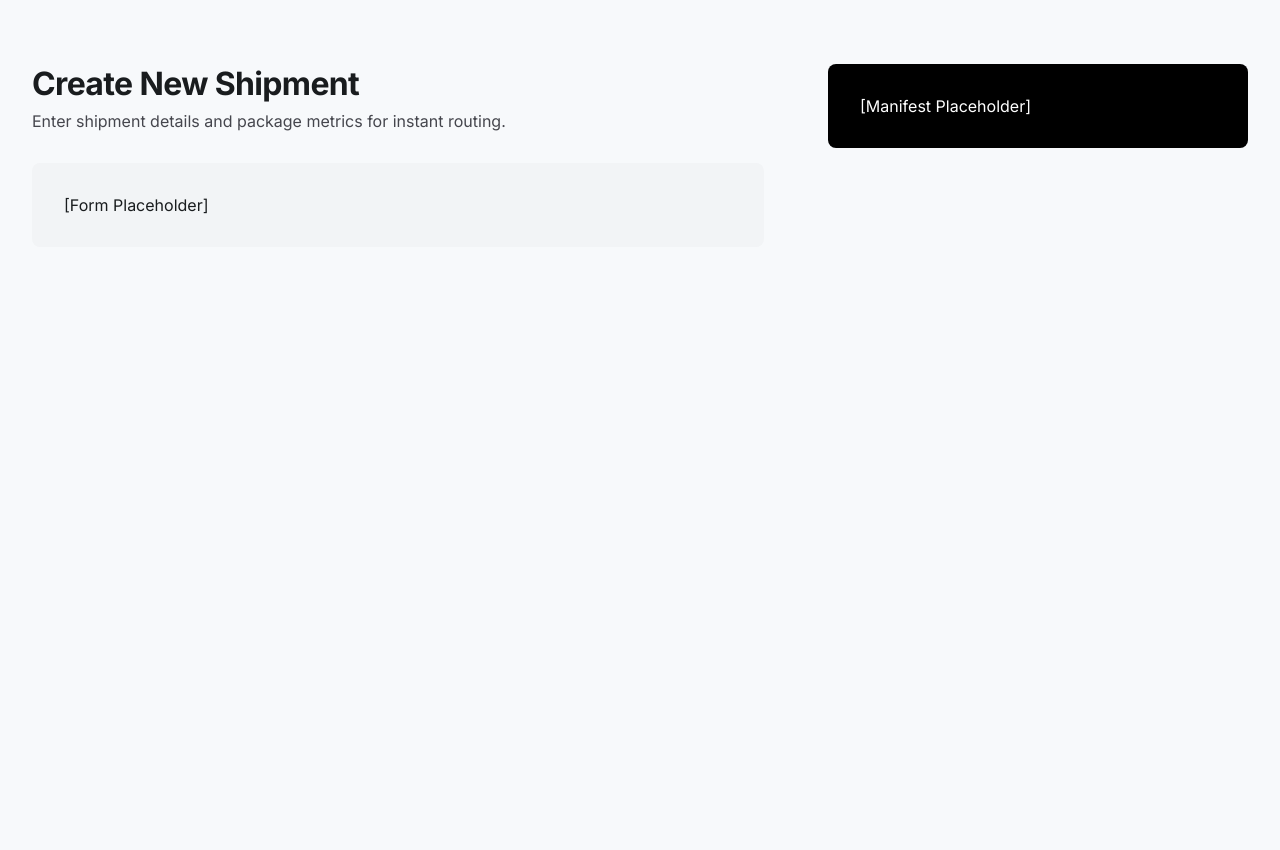
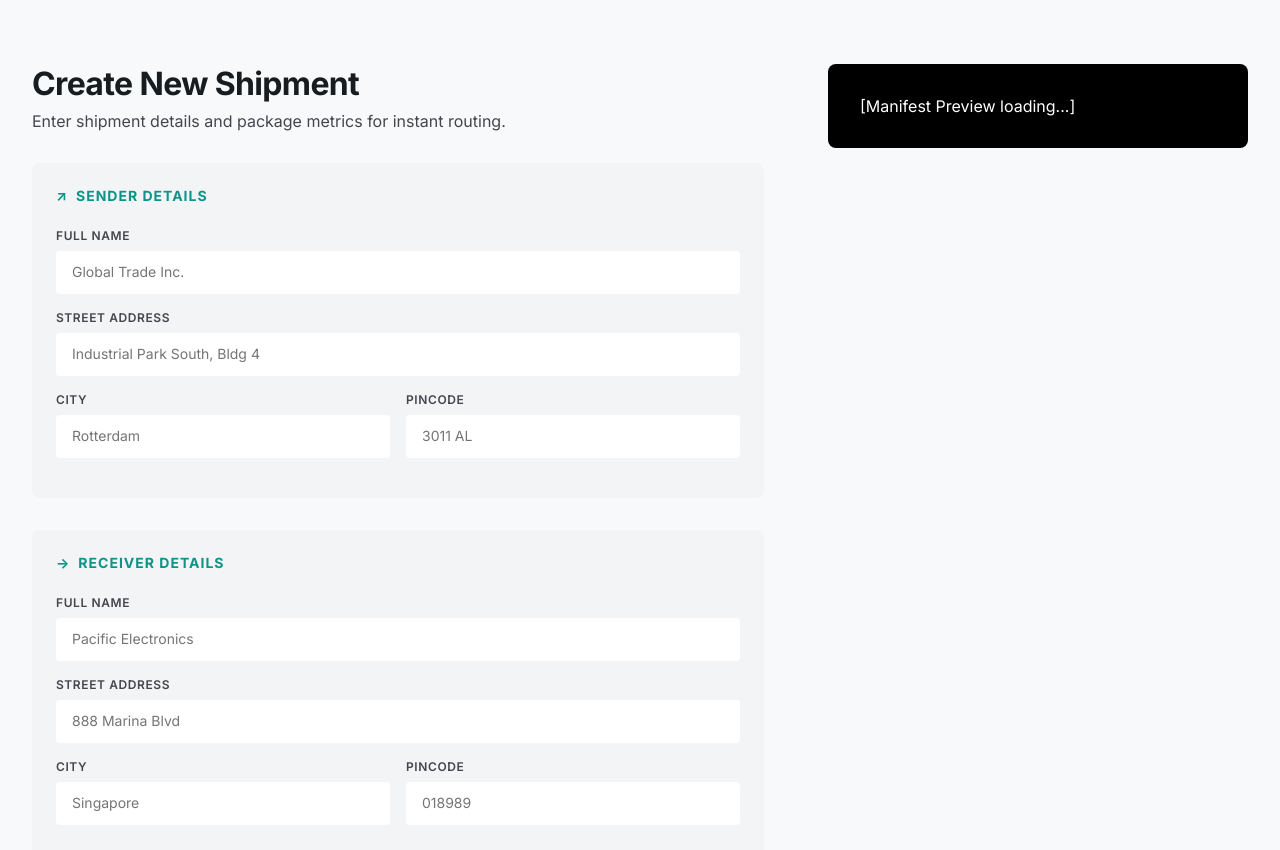
Before and after one commit to Shuryansh07/aaj-logistics-order-form, a React (Vite) app: page / in a window 1280 px wide. Shown: the top 850 px of the page. Before the commit the page ends 800 px from the top, so only its background shows below. Built offline with nearby package versions, Linux system fonts and the light colour scheme.

Commit message:
created OrderForm Component

```diff
--- a/src/App.jsx
+++ b/src/App.jsx
@@ -1,6 +1,27 @@
+import { useState } from "react";
 import styles from "./App.module.css";
+import OrderForm from "./components/OrderForm";
 
 export default function App() {
+  const [order, setOrder] = useState({
+    id: `LC-${Math.floor(Math.random() * 10000)}-SNG`,
+    date: "September 24, 2024",
+    type: "Standard Delivery",
+    sender: { name: "", address: "", city: "", pincode: "" },
+    receiver: { name: "", address: "", city: "", pincode: "" },
+    packages: [
+      {
+        id: Date.now(),
+        weight: "",
+        length: "",
+        width: "",
+        height: "",
+        value: "",
+      },
+    ],
+    fragile: false,
+    insured: false,
+  });
   return (
     <div className={styles.layout}>
       <main>
@@ -11,15 +32,7 @@ export default function App() {
           </p>
         </header>
 
-        <div
-          style={{
-            padding: "2rem",
-            backgroundColor: "#f2f4f6",
-            borderRadius: "8px",
-          }}
-        >
-          [Form Placeholder]
-        </div>
+        <OrderForm order={order} setOrder={setOrder} />
       </main>
 
       <aside>
@@ -31,7 +44,7 @@ export default function App() {
             borderRadius: "8px",
           }}
         >
-          [Manifest Placeholder]
+          [Manifest Preview loading...]
         </div>
       </aside>
     </div>
--- /dev/null
+++ b/src/components/OrderForm.jsx
@@ -0,0 +1,124 @@
+import styles from "./OrderForm.module.css";
+
+export default function OrderForm({ order, setOrder }) {
+  const handleNestedChange = (category, field, value) => {
+    setOrder((prev) => ({
+      ...prev,
+      [category]: { ...prev[category], [field]: value },
+    }));
+  };
+
+  return (
+    <div className={styles.formContainer}>
+      <section className={styles.section}>
+        <h2 className={styles.sectionHeader}>
+          <span>↗</span> Sender Details
+        </h2>
+
+        <div className={styles.inputGroup}>
+          <label className={styles.label}>Full Name</label>
+          <input
+            className={styles.input}
+            placeholder="Global Trade Inc."
+            value={order.sender.name}
+            onChange={(e) =>
+              handleNestedChange("sender", "name", e.target.value)
+            }
+          />
+        </div>
+
+        <div className={styles.inputGroup}>
+          <label className={styles.label}>Street Address</label>
+          <input
+            className={styles.input}
+            placeholder="Industrial Park South, Bldg 4"
+            value={order.sender.address}
+            onChange={(e) =>
+              handleNestedChange("sender", "address", e.target.value)
+            }
+          />
+        </div>
+
+        <div className={styles.grid2Col}>
+          <div className={styles.inputGroup}>
+            <label className={styles.label}>City</label>
+            <input
+              className={styles.input}
+              placeholder="Rotterdam"
+              value={order.sender.city}
+              onChange={(e) =>
+                handleNestedChange("sender", "city", e.target.value)
+              }
+            />
+          </div>
+          <div className={styles.inputGroup}>
+            <label className={styles.label}>Pincode</label>
+            <input
+              className={styles.input}
+              placeholder="3011 AL"
+              value={order.sender.pincode}
+              onChange={(e) =>
+                handleNestedChange("sender", "pincode", e.target.value)
+              }
+            />
+          </div>
+        </div>
+      </section>
+
+      <section className={styles.section}>
+        <h2 className={styles.sectionHeader}>
+          <span>→</span> Receiver Details
+        </h2>
+
+        <div className={styles.inputGroup}>
+          <label className={styles.label}>Full Name</label>
+          <input
+            className={styles.input}
+            placeholder="Pacific Electronics"
+            value={order.receiver.name}
+            onChange={(e) =>
+              handleNestedChange("receiver", "name", e.target.value)
+            }
+          />
+        </div>
+
+        <div className={styles.inputGroup}>
+          <label className={styles.label}>Street Address</label>
+          <input
+            className={styles.input}
+            placeholder="888 Marina Blvd"
+            value={order.receiver.address}
+            onChange={(e) =>
+              handleNestedChange("receiver", "address", e.target.value)
+            }
+          />
+        </div>
+
+        <div className={styles.grid2Col}>
+          <div className={styles.inputGroup}>
+            <label className={styles.label}>City</label>
+            <input
+              className={styles.input}
+              placeholder="Singapore"
+              value={order.receiver.city}
+              onChange={(e) =>
+                handleNestedChange("receiver", "city", e.target.value)
+              }
+            />
+          </div>
+          <div className={styles.inputGroup}>
+            <label className={styles.label}>Pincode</label>
+            <input
+              className={styles.input}
+              placeholder="018989"
+              value={order.receiver.pincode}
+              onChange={(e) =>
+                handleNestedChange("receiver", "pincode", e.target.value)
+              }
+            />
+          </div>
+        </div>
+      </section>
+    </div>
+  );
+}
--- /dev/null
+++ b/src/components/OrderForm.module.css
@@ -0,0 +1,58 @@
+.formContainer {
+  display: flex;
+  flex-direction: column;
+  gap: 2rem;
+}
+
+.section {
+  background-color: #f2f4f6;
+  border-radius: 8px;
+  padding: 1.5rem;
+}
+
+.sectionHeader {
+  display: flex;
+  align-items: center;
+  gap: 0.5rem;
+  font-size: 0.875rem;
+  font-weight: 700;
+  letter-spacing: 1px;
+  text-transform: uppercase;
+  color: #0c9488;
+  margin-bottom: 1.5rem;
+}
+
+.grid2Col {
+  display: grid;
+  grid-template-columns: 1fr 1fr;
+  gap: 1rem;
+}
+
+.inputGroup {
+  display: flex;
+  flex-direction: column;
+  gap: 0.5rem;
+  margin-bottom: 1rem;
+}
+
+.label {
+  font-size: 0.75rem;
+  font-weight: 600;
+  text-transform: uppercase;
+  letter-spacing: 0.05em;
+  color: #45464d;
+}
+
+.input {
+  background-color: #ffffff;
+  padding: 0.75rem 1rem;
+  border-radius: 4px;
+  font-size: 0.875rem;
+  border-bottom: 2px solid transparent;
+  transition: all 0.2s;
+}
+
+.input:focus {
+  border-bottom: 2px solid #0c9488;
+  background-color: #dae2fd;
+}
```
